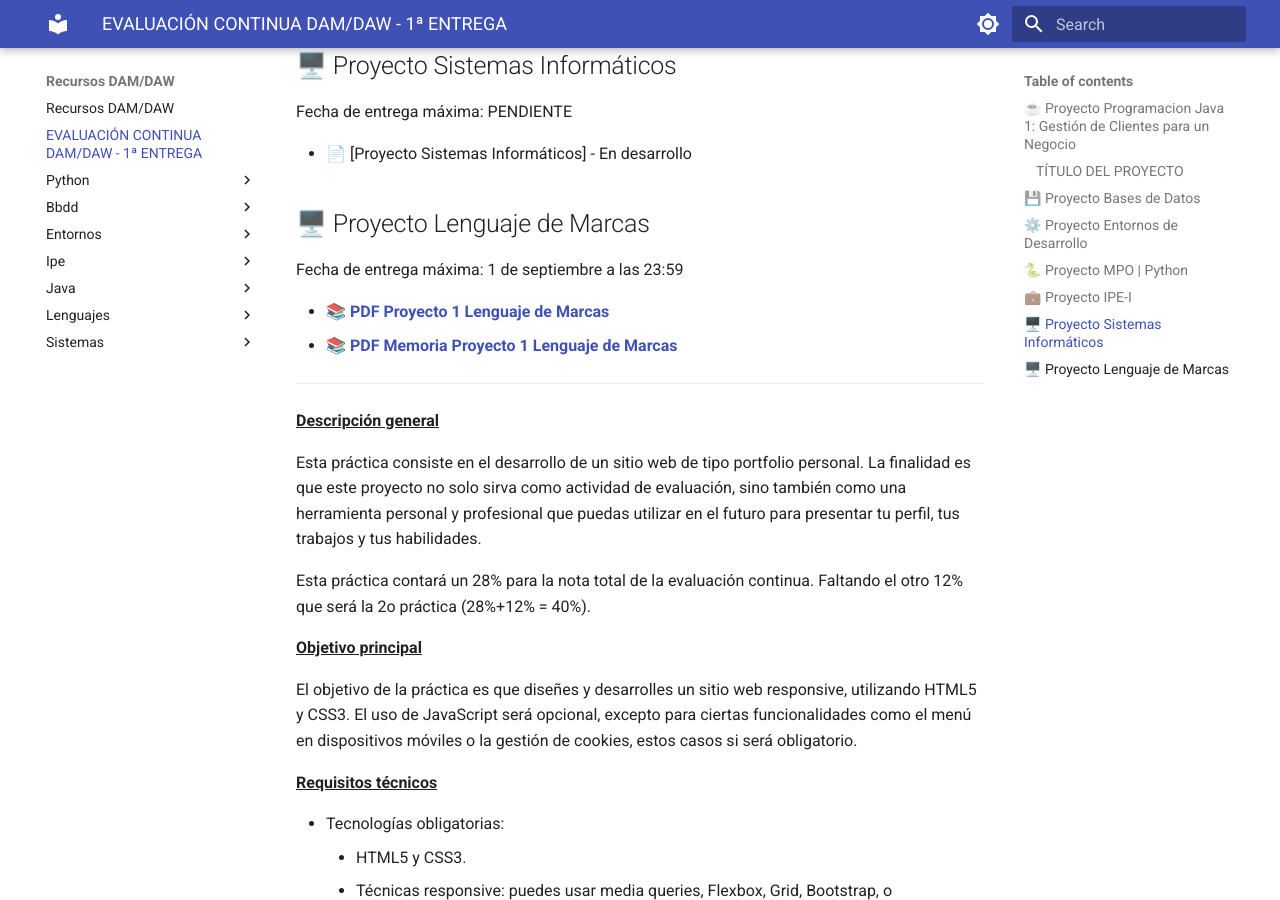
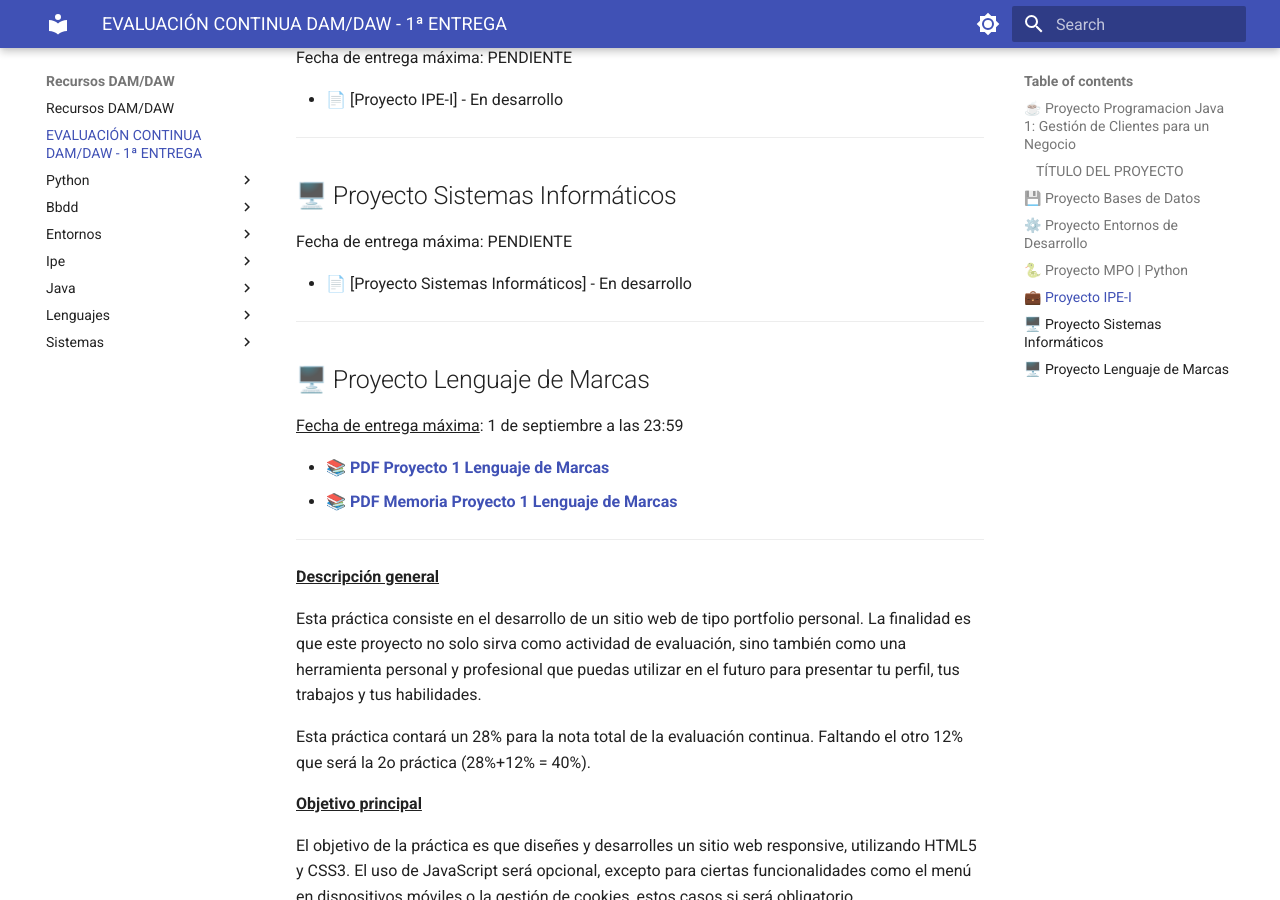
Before and after one commit to jordicido/recursosDAMDAW, an MkDocs documentation site: the page built from docs/eva_continua.md, in a window 1280 px wide and 900 px high, scrolled down 3405 px. Built offline with MkDocs 1.6.1 and Material for MkDocs 9.7.7, drawn with Linux system fonts in a browser that asks for light colours.

````diff
--- a/docs/eva_continua.md
+++ b/docs/eva_continua.md
@@ -69,7 +69,6 @@
 |                               |                                               |                                               |
 
 
-
 <u>**Estructura del menú principal**</u>
 
 ```
@@ -114,7 +113,7 @@
 - Gestión de stock (disminuir cantidad de pájaros disponibles al vender)
 - Ordenar clientes o pájaros por campos (por nombre, especie, etc.)
 
-
+---
 
 ## 💾 Proyecto Bases de Datos
 
@@ -122,6 +121,7 @@
 
 - 📄 [Proyecto BBDD] - En desarrollo
 
+---
 
 ## ⚙️ Proyecto Entornos de Desarrollo
 
@@ -129,12 +129,15 @@
 
 - 📄 [Proyecto Entornos de Desarrollo] - En desarrollo
 
+---
+
 ## 🐍 Proyecto MPO | Python
 
 Fecha de entrega máxima: PENDIENTE
 
 - 📄 [Proyecto MPO] - En desarrollo
 
+---
 
 ## 💼 Proyecto IPE-I
 
@@ -142,6 +145,7 @@
 
 - 📄 [Proyecto IPE-I] - En desarrollo
 
+---
 
 ## 🖥️ Proyecto Sistemas Informáticos
 
@@ -149,10 +153,10 @@
 
 - 📄 [Proyecto Sistemas Informáticos] - En desarrollo
 
-
+---
 
 ## 🖥️ Proyecto Lenguaje de Marcas
-Fecha de entrega máxima: 1 de septiembre a las 23:59
+<u>Fecha de entrega máxima</u>: 1 de septiembre a las 23:59
 
 - 📚 [**PDF Proyecto 1 Lenguaje de Marcas**](https://drive.google.com/drive/folders/1tX0kKLEfBH9th5pZi_s4y0Dru68gxVYL)
 - 📚 [**PDF Memoria Proyecto 1 Lenguaje de Marcas**](https://docs.google.com/document/d/15HnSuzQCUhGg9k8H6D9BY0ri7_GtCwHZ/edit)
````
